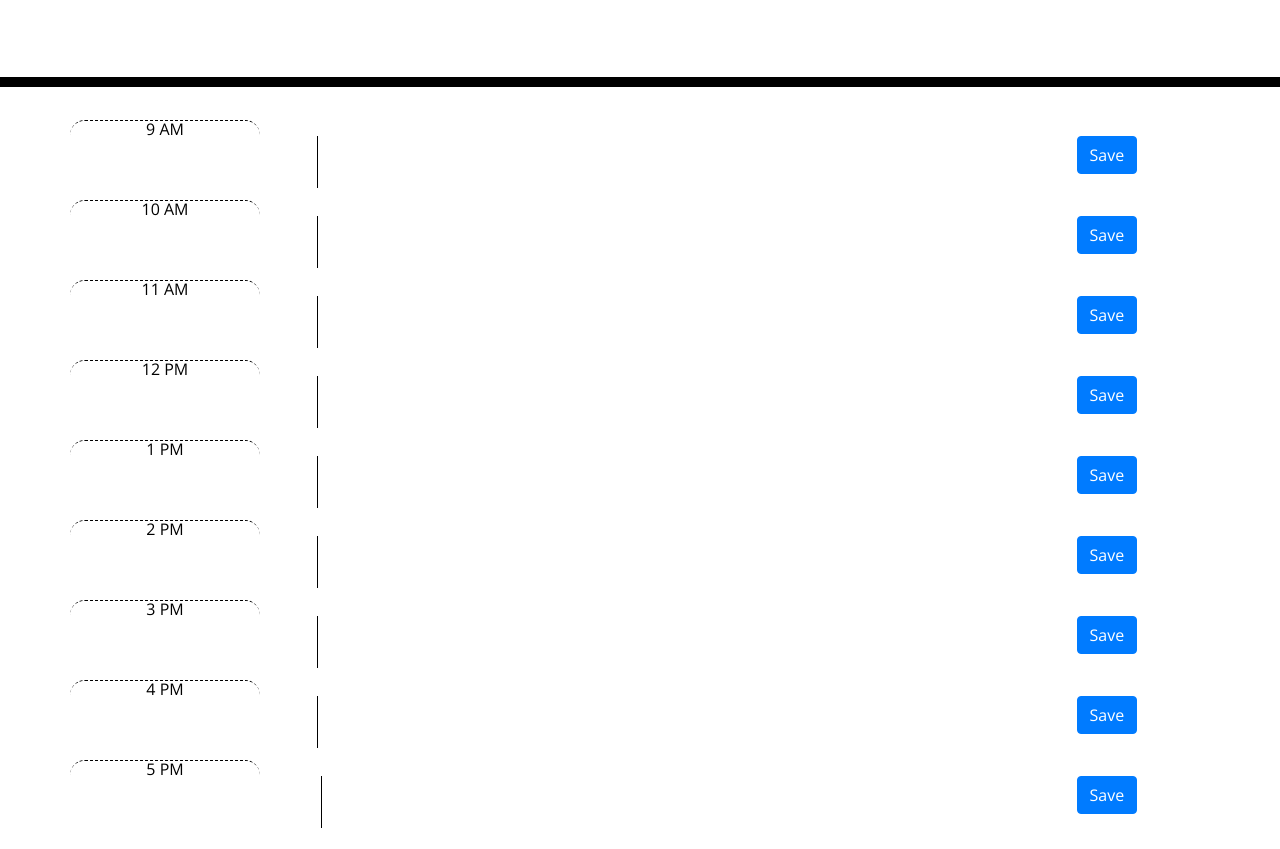
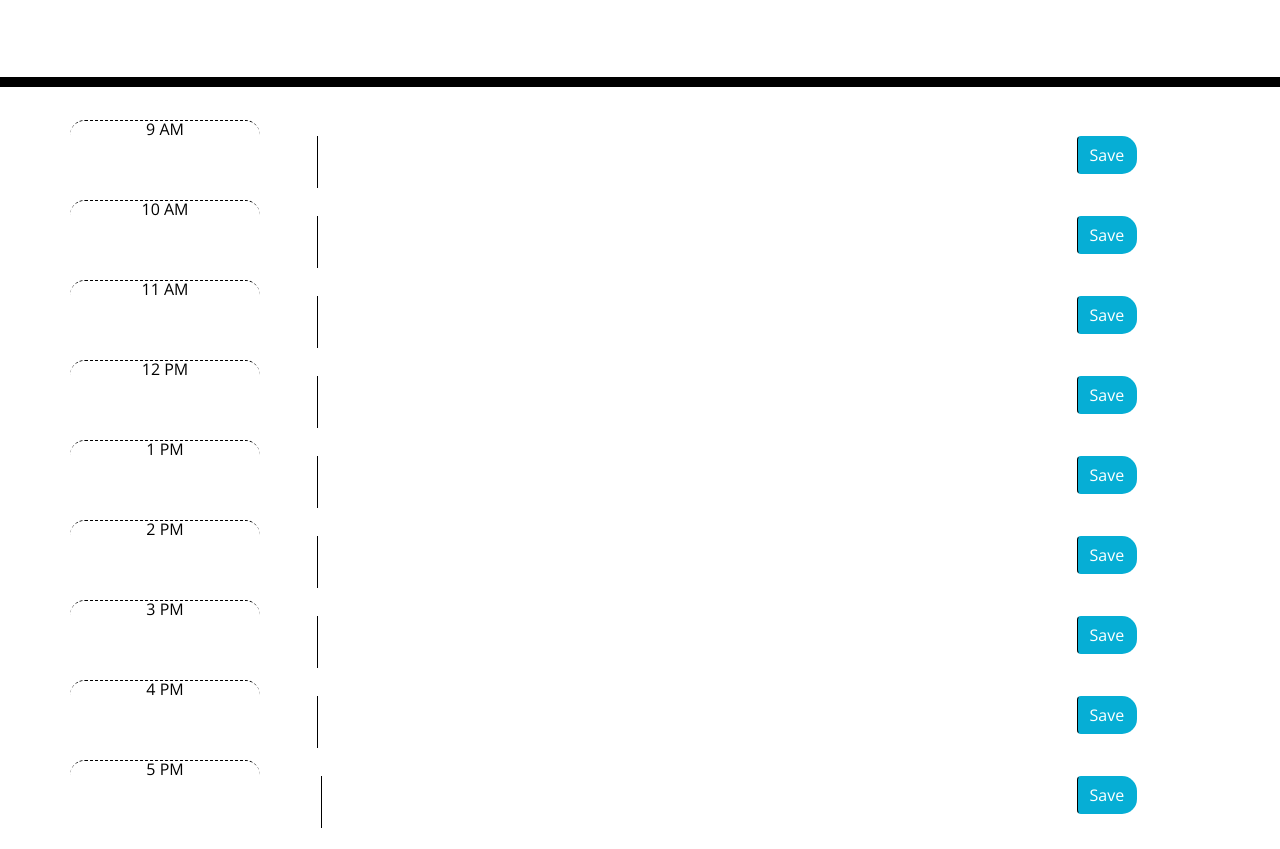
Before and after one commit to Darxmarx/work-day-scheduler, a plain HTML site: page index.html in a window 1280 px wide. Shown: the part 181-1030 px from the top of the page. Drawn offline with nearby package versions, Linux system fonts and the light colour scheme.

Commit message:
fix save button visuals

```diff
--- a/index.html
+++ b/index.html
@@ -37,7 +37,7 @@
           <textarea></textarea>
         </div>
         <div class="col-2">
-          <button class="btn btn-primary">Save</button>
+          <button class="btn saveBtn">Save</button>
         </div>
       </div>
       <div class="row">
@@ -46,7 +46,7 @@
           <textarea></textarea>
         </div>
         <div class="col-2">
-          <button class="btn btn-primary">Save</button>
+          <button class="btn saveBtn">Save</button>
         </div>
       </div>
       <div class="row">
@@ -55,7 +55,7 @@
           <textarea></textarea>
         </div>
         <div class="col-2">
-          <button class="btn btn-primary">Save</button>
+          <button class="btn saveBtn">Save</button>
         </div>
       </div>
       <div class="row">
@@ -64,7 +64,7 @@
           <textarea></textarea>
         </div>
         <div class="col-2">
-          <button class="btn btn-primary">Save</button>
+          <button class="btn saveBtn">Save</button>
         </div>
       </div>
       <div class="row">
@@ -73,7 +73,7 @@
           <textarea></textarea>
         </div>
         <div class="col-2">
-          <button class="btn btn-primary">Save</button>
+          <button class="btn saveBtn">Save</button>
         </div>
       </div>
       <div class="row">
@@ -82,7 +82,7 @@
           <textarea></textarea>
         </div>
         <div class="col-2">
-          <button class="btn btn-primary">Save</button>
+          <button class="btn saveBtn">Save</button>
         </div>
        </div>
       <div class="row">
@@ -91,7 +91,7 @@
           <textarea></textarea>
         </div>
          <div class="col-2">
-          <button class="btn btn-primary">Save</button>
+          <button class="btn saveBtn">Save</button>
          </div>
       </div>
       <div class="row">
@@ -100,7 +100,7 @@
           <textarea></textarea>
         </div>
         <div class="col-2">
-          <button class="btn btn-primary">Save</button>
+          <button class="btn saveBtn">Save</button>
         </div>
       </div>
       <div class="row">
@@ -109,7 +109,7 @@
            <textarea></textarea>
          </div>
          <div class="col-2">
-          <button class="btn btn-primary">Save</button>
+          <button class="btn saveBtn">Save</button>
          </div>
        </div>
       </div>
```
